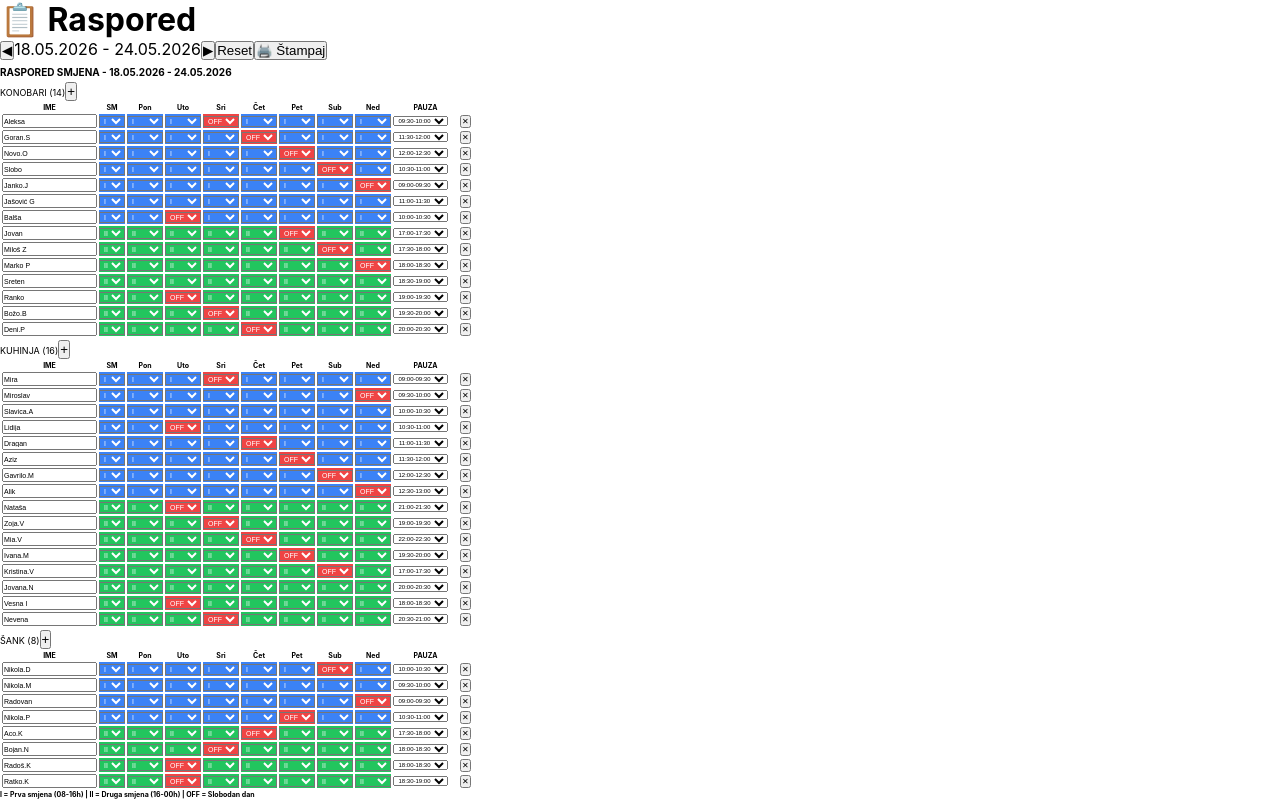
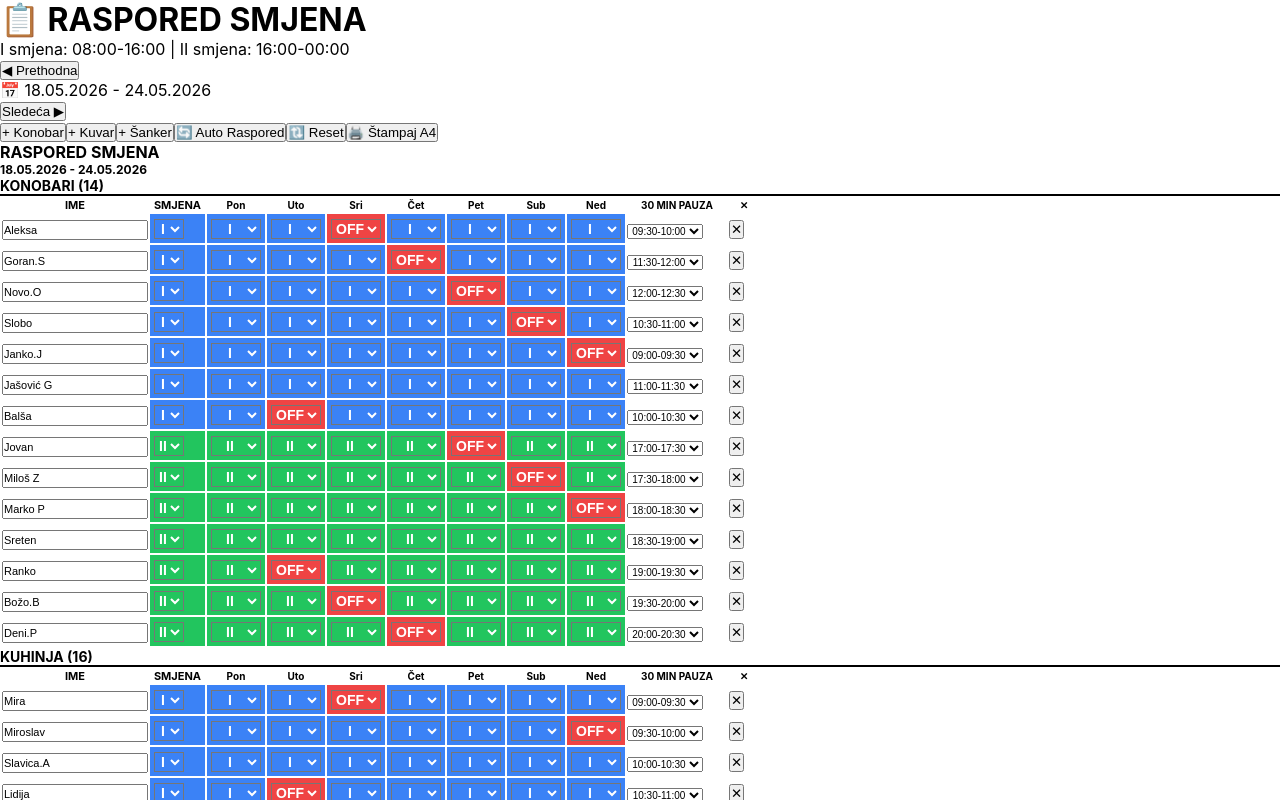
Before and after one commit to babaluu2025/raspored-smjena, a React (Vite) app: page / in a window 1280 px wide. Shown: the top 800 px of the page. Built offline with nearby package versions, Linux system fonts and the light colour scheme.

Commit message:
Update RasporedApp.jsx

```diff
--- a/src/components/RasporedApp.jsx
+++ b/src/components/RasporedApp.jsx
@@ -1,17 +1,27 @@
 import { useState, useEffect, useCallback } from 'react'
 
-const DANI = ["Pon", "Uto", "Sri", "Čet", "Pet", "Sub", "Ned"];
+// ------------------------------------------------------------
+//  KONSTANTE
+// ------------------------------------------------------------
+const DANI = [
+  "Ponedeljak", "Utorak", "Srijeda", "Četvrtak",
+  "Petak", "Subota", "Nedelja"
+];
+
 const SMJENE = ["I", "II", "OFF"];
 
 const PAUZE_PRVA = [
-  "09:00-09:30", "09:30-10:00", "10:00-10:30", "10:30-11:00",
-  "11:00-11:30", "11:30-12:00", "12:00-12:30", "12:30-13:00"
+  "09:00-09:30", "09:30-10:00", "10:00-10:30",
+  "10:30-11:00", "11:00-11:30", "11:30-12:00",
+  "12:00-12:30", "12:30-13:00", "13:00-13:30",
+  "13:30-14:00", "14:00-14:30", "14:30-15:00"
 ];
 
 const PAUZE_DRUGA = [
-  "17:00-17:30", "17:30-18:00", "18:00-18:30", "18:30-19:00",
-  "19:00-19:30", "19:30-20:00", "20:00-20:30", "20:30-21:00",
-  "21:00-21:30", "21:30-22:00", "22:00-22:30"
+  "17:00-17:30", "17:30-18:00", "18:00-18:30",
+  "18:30-19:00", "19:00-19:30", "19:30-20:00",
+  "20:00-20:30", "20:30-21:00", "21:00-21:30",
+  "21:30-22:00", "22:00-22:30", "22:30-23:00"
 ];
 
 const POCETNI_PODACI = {
@@ -61,6 +71,9 @@ const POCETNI_PODACI = {
   ]
 };
 
+// ------------------------------------------------------------
+//  POMOĆNE FUNKCIJE
+// ------------------------------------------------------------
 function getWeekDates(offset = 0) {
   const now = new Date();
   const day = now.getDay() || 7;
@@ -68,75 +81,155 @@ function getWeekDates(offset = 0) {
   monday.setDate(now.getDate() - day + 1 + (offset * 7));
   const sunday = new Date(monday);
   sunday.setDate(monday.getDate() + 6);
-  const fmt = (d) => `${String(d.getDate()).padStart(2, '0')}.${String(d.getMonth() + 1).padStart(2, '0')}.${d.getFullYear()}`;
+  const fmt = (d) =>
+    `${String(d.getDate()).padStart(2, '0')}.${String(d.getMonth() + 1).padStart(2, '0')}.${d.getFullYear()}`;
   return `${fmt(monday)} - ${fmt(sunday)}`;
 }
 
-const SektorTabela = ({ radnici, naslov, onAzurirajIme, onAzurirajSmjenu, onAzurirajDan, onAzurirajPauzu, onObrisi, onDodaj, sektor }) => {
+const seedShuffle = (array, seed) => {
+  const shuffled = [...array];
+  let m = shuffled.length;
+  let s = seed;
+  const pseudoRandom = () => {
+    s = (s * 1103515245 + 12345) & 0x7fffffff;
+    return s / 0x7fffffff;
+  };
+  while (m) {
+    const i = Math.floor(pseudoRandom() * m--);
+    [shuffled[m], shuffled[i]] = [shuffled[i], shuffled[m]];
+  }
+  return shuffled;
+};
+
+/**
+ * MAGIČNA FUNKCIJA - Pravi savršeno izbalansiranu listu slobodnih dana
+ * Garantuje da je razlika između dana max 1
+ */
+const napraviBalansiranuListu = (ukupnoRadnika, seed) => {
+  if (ukupnoRadnika === 0) return [];
+
+  const osnovno = Math.floor(ukupnoRadnika / 7);
+  const ostatak = ukupnoRadnika % 7;
+
+  // Pravimo idealan šablon
+  let lista = [];
+  for (let dan = 0; dan < 7; dan++) {
+    const broj = osnovno + (dan < ostatak ? 1 : 0);
+    for (let i = 0; i < broj; i++) {
+      lista.push(dan);
+    }
+  }
+
+  // Rotiramo da ne bude uvek isti dani sa viškom
+  const rotacija = seed % 7;
+  lista = lista.map(d => (d + rotacija) % 7);
+
+  // Mešamo
+  return seedShuffle(lista, seed * 31 + 17);
+};
+
+// ------------------------------------------------------------
+//  KOMPONENTA ZA TABELU
+// ------------------------------------------------------------
+const SektorTabela = ({ sektor, radnici, naslov, onAzurirajIme, onAzurirajSmjenu, onAzurirajDan, onAzurirajPauzu, onObrisi }) => {
   return (
-    <div className="mb-1 print:mb-0.5">
-      <div className="flex justify-between items-center mb-0.5">
-        <span className="font-bold uppercase" style={{fontSize:'9px'}}>{naslov} ({radnici.length})</span>
-        <button onClick={() => onDodaj(sektor)} className="no-print bg-green-600 text-white px-1.5 py-0.5 rounded text-[10px] leading-none">+</button>
-      </div>
-      <table className="w-full border-collapse" style={{fontSize:'7px'}}>
+    <div className="mb-3 print:mb-2">
+      <h2 className="text-sm font-bold mb-1 pb-1 text-center uppercase tracking-wider"
+          style={{ borderBottom: '2px solid black', fontSize: '14px', fontWeight: 'bold' }}>
+        {naslov} ({radnici.length})
+      </h2>
+      <div className="overflow-x-auto -mx-1 px-1">
+        <table className="w-full border-collapse text-xs">
           <thead>
             <tr>
-            <th className="border border-black bg-gray-200 p-0.5 text-left font-bold" style={{fontSize:'7px', minWidth:'55px'}}>IME</th>
-            <th className="border border-black bg-gray-200 p-0.5 text-center font-bold" style={{fontSize:'7px', width:'22px'}}>SM</th>
+              <th className="border border-black bg-gray-200 p-1.5 text-left font-bold sticky left-0 z-10"
+                  style={{ fontSize: '11px', minWidth: '100px' }}>IME</th>
+              <th className="border border-black bg-gray-200 p-1.5 text-center font-bold"
+                  style={{ fontSize: '11px', minWidth: '55px', width: '55px' }}>SMJENA</th>
               {DANI.map(dan => (
-              <th key={dan} className="border border-black bg-gray-200 p-0.5 text-center font-bold" style={{fontSize:'7px', width:'28px'}}>{dan}</th>
+                <th key={dan} className="border border-black bg-gray-200 p-1.5 text-center font-bold"
+                    style={{ fontSize: '10px', minWidth: '50px' }}>{dan.substring(0, 3)}</th>
               ))}
-            <th className="border border-black bg-yellow-200 p-0.5 text-center font-bold" style={{fontSize:'7px', minWidth:'65px'}}>PAUZA</th>
-            <th className="border border-black bg-gray-200 p-0.5 text-center no-print" style={{fontSize:'7px', width:'16px'}}></th>
+              <th className="border border-black bg-yellow-200 p-1.5 text-center font-bold"
+                  style={{ fontSize: '10px', minWidth: '100px' }}>30 MIN PAUZA</th>
+              <th className="border border-black bg-gray-200 p-1.5 text-center font-bold no-print"
+                  style={{ fontSize: '10px', width: '30px' }}>✕</th>
             </tr>
           </thead>
           <tbody>
             {radnici.map((radnik, index) => (
               <tr key={index}>
-              <td className="border border-black p-0.5 bg-white">
-                <input value={radnik.ime} onChange={(e) => onAzurirajIme(sektor, index, e.target.value)}
-                  className="w-full outline-none bg-transparent font-bold border-none" placeholder="..." style={{fontSize:'7px', minHeight:'14px'}} />
+                <td className="border border-black p-1 bg-white sticky left-0 z-10">
+                  <input
+                    value={radnik.ime}
+                    onChange={(e) => onAzurirajIme(sektor, index, e.target.value)}
+                    className="w-full outline-none bg-transparent font-bold border-none"
+                    placeholder="..."
+                    style={{ fontSize: '11px', minHeight: '20px' }}
+                  />
                 </td>
-              <td className="border border-black p-0 text-center" style={{backgroundColor: radnik.smjena === 'I' ? '#3B82F6' : '#22C55E'}}>
-                <select value={radnik.smjena} onChange={(e) => onAzurirajSmjenu(sektor, index, e.target.value)}
-                  className="w-full text-center font-bold border-none outline-none" style={{fontSize:'7px', backgroundColor:'transparent', color:'white'}}>
-                  <option value="I" style={{color:'black'}}>I</option>
-                  <option value="II" style={{color:'black'}}>II</option>
+                <td className="border border-black p-1 text-center align-middle"
+                    style={{ backgroundColor: radnik.smjena === 'I' ? '#3B82F6' : '#22C55E', padding: '4px' }}>
+                  <select
+                    value={radnik.smjena}
+                    onChange={(e) => onAzurirajSmjenu(sektor, index, e.target.value)}
+                    className="w-full text-center font-bold border-none outline-none"
+                    style={{ fontSize: '14px', fontWeight: 'bold', backgroundColor: 'transparent', color: 'white', cursor: 'pointer', textAlign: 'center', textAlignLast: 'center' }}
+                  >
+                    <option value="I" style={{color: 'black', backgroundColor: '#DBEAFE'}}>I</option>
+                    <option value="II" style={{color: 'black', backgroundColor: '#DCFCE7'}}>II</option>
                   </select>
                 </td>
                 {DANI.map(dan => {
                   const val = radnik.raspored[dan];
-                let bg = '#FFFFFF', tc = '#000000';
-                if (val === 'OFF') { bg = '#EF4444'; tc = '#FFFFFF'; }
-                else if (val === 'I') { bg = '#3B82F6'; tc = '#FFFFFF'; }
-                else if (val === 'II') { bg = '#22C55E'; tc = '#FFFFFF'; }
+                  let bg = '#FFFFFF';
+                  let textColor = '#000000';
+                  if (val === 'OFF') { bg = '#EF4444'; textColor = '#FFFFFF'; }
+                  else if (val === 'I') { bg = '#3B82F6'; textColor = '#FFFFFF'; }
+                  else if (val === 'II') { bg = '#22C55E'; textColor = '#FFFFFF'; }
                   return (
-                  <td key={dan} className="border border-black p-0 text-center" style={{backgroundColor: bg}}>
-                    <select value={val} onChange={(e) => onAzurirajDan(sektor, index, dan, e.target.value)}
-                      className="w-full text-center font-bold border-none outline-none" style={{fontSize:'7px', backgroundColor:'transparent', color: tc}}>
-                      {SMJENE.map(s => <option key={s} value={s} style={{color:'black'}}>{s}</option>)}
+                    <td key={dan} className="border border-black p-1 text-center align-middle"
+                        style={{ backgroundColor: bg, padding: '4px' }}>
+                      <select
+                        value={val}
+                        onChange={(e) => onAzurirajDan(sektor, index, dan, e.target.value)}
+                        className="w-full text-center font-bold border-none outline-none"
+                        style={{ fontSize: '14px', fontWeight: 'bold', backgroundColor: 'transparent', color: textColor, cursor: 'pointer', textAlign: 'center', textAlignLast: 'center' }}
+                      >
+                        {SMJENE.map(s => (
+                          <option key={s} value={s} style={{color: 'black', backgroundColor: 'white'}}>{s}</option>
+                        ))}
                       </select>
                     </td>
                   );
                 })}
-              <td className="border border-black p-0.5 bg-yellow-50">
-                <select value={radnik.pauza} onChange={(e) => onAzurirajPauzu(sektor, index, e.target.value)}
-                  className="w-full bg-transparent border-none outline-none font-bold" style={{fontSize:'6px', textAlignLast:'center'}}>
-                  {(radnik.smjena === "I" ? PAUZE_PRVA : PAUZE_DRUGA).map(p => <option key={p} value={p} style={{fontSize:'6px'}}>{p}</option>)}
+                <td className="border border-black p-1 bg-yellow-50">
+                  <select
+                    value={radnik.pauza}
+                    onChange={(e) => onAzurirajPauzu(sektor, index, e.target.value)}
+                    className="w-full bg-transparent border-none outline-none font-bold text-center"
+                    style={{ fontSize: '10px', textAlignLast: 'center' }}
+                  >
+                    {(radnik.smjena === "I" ? PAUZE_PRVA : PAUZE_DRUGA).map(p => (
+                      <option key={p} value={p}>{p}</option>
+                    ))}
                   </select>
                 </td>
-              <td className="border border-black p-0 text-center no-print">
-                <button onClick={() => onObrisi(sektor, index)} className="text-red-500 font-bold" style={{fontSize:'8px'}}>✕</button>
+                <td className="border border-black p-1 text-center no-print">
+                  <button onClick={() => onObrisi(sektor, index)} className="text-red-500 hover:text-red-700 font-bold">✕</button>
                 </td>
               </tr>
             ))}
           </tbody>
         </table>
       </div>
+    </div>
   );
 };
 
+// ------------------------------------------------------------
+//  GLAVNA APLIKACIJA
+// ------------------------------------------------------------
 export default function RasporedApp() {
   const [podaci, setPodaci] = useState(() => {
     const saved = localStorage.getItem('rasporedPodaci');
@@ -166,6 +259,8 @@ export default function RasporedApp() {
     });
   }, []);
 
+  // =========== HANDLERI ===========
+
   const azurirajIme = useCallback((sektor, index, ime) => {
     setPodaci(prev => {
       const novi = { ...prev };
@@ -180,7 +275,9 @@ export default function RasporedApp() {
       const novi = { ...prev };
       novi[sektor] = [...novi[sektor]];
       const radnik = { ...novi[sektor][index], smjena };
-      radnik.pauza = smjena === "I" ? PAUZE_PRVA[index % PAUZE_PRVA.length] : PAUZE_DRUGA[index % PAUZE_DRUGA.length];
+      radnik.pauza = smjena === "I"
+        ? PAUZE_PRVA[index % PAUZE_PRVA.length]
+        : PAUZE_DRUGA[index % PAUZE_DRUGA.length];
       novi[sektor][index] = radnik;
       return novi;
     });
@@ -191,8 +288,11 @@ export default function RasporedApp() {
       const novi = { ...prev };
       novi[sektor] = [...novi[sektor]];
       const radnik = { ...novi[sektor][index] };
-      if (vrijednost === "OFF") radnik.slobodniDan = DANI.indexOf(dan);
-      else radnik.smjena = vrijednost;
+      if (vrijednost === "OFF") {
+        radnik.slobodniDan = DANI.indexOf(dan);
+      } else {
+        radnik.smjena = vrijednost;
+      }
       novi[sektor][index] = radnik;
       return novi;
     });
@@ -207,21 +307,60 @@ export default function RasporedApp() {
     });
   }, []);
 
+  // =========== DODAVANJE RADNIKA SA PAMETNOM LOGIKOM ===========
   const dodajRadnika = (sektor) => {
     setPodaci(prev => {
       const novi = { ...prev };
       novi[sektor] = [...novi[sektor]];
-      const prva = novi[sektor].filter(r => r.smjena === "I").length;
-      const druga = novi[sektor].filter(r => r.smjena === "II").length;
+      const radnici = novi[sektor];
+      const ukupno = radnici.length + 1; // +1 jer dodajemo novog
+
+      // 1. Balansiramo smene - dodajemo tamo gde ima manje
+      const prva = radnici.filter(r => r.smjena === "I").length;
+      const druga = radnici.filter(r => r.smjena === "II").length;
       const smjena = prva <= druga ? "I" : "II";
-      const pauza = smjena === "I" ? PAUZE_PRVA[prva % PAUZE_PRVA.length] : PAUZE_DRUGA[druga % PAUZE_DRUGA.length];
-      novi[sektor].push({ ime: "", smjena, pauza, slobodniDan: novi[sektor].length % 7 });
+
+      // 2. Dodeljujemo pauzu
+      const pauza = smjena === "I"
+        ? PAUZE_PRVA[prva % PAUZE_PRVA.length]
+        : PAUZE_DRUGA[druga % PAUZE_DRUGA.length];
+
+      // 3. PRONALAZIMO NAJBOLJI SLOBODAN DAN
+      //    Koristimo istu logiku kao auto raspored - balansiramo!
+      const brojPoDanu = new Array(7).fill(0);
+      radnici.forEach(r => brojPoDanu[r.slobodniDan]++);
+
+      // Idealno bi bilo da svaki dan ima isti broj
+      const idealno = Math.floor(ukupno / 7);
+      const ostatak = ukupno % 7;
+
+      // Tražimo dan koji najviše odstupa od idealnog (ima premalo slobodnih)
+      let najboljiDan = 0;
+      let najmanjiBroj = Infinity;
+
+      for (let dan = 0; dan < 7; dan++) {
+        const idealnoZaOvajDan = idealno + (dan < ostatak ? 1 : 0);
+        const trenutno = brojPoDanu[dan];
+
+        // Ako ovaj dan ima manje od idealnog - to je kandidat
+        if (trenutno < idealnoZaOvajDan && trenutno < najmanjiBroj) {
+          najmanjiBroj = trenutno;
+          najboljiDan = dan;
+        }
+      }
+
+      // Ako nismo našli (svi dani već imaju idealno), uzimamo dan sa najmanje
+      if (najmanjiBroj === Infinity) {
+        najboljiDan = brojPoDanu.indexOf(Math.min(...brojPoDanu));
+      }
+
+      radnici.push({ ime: "", smjena, pauza, slobodniDan: najboljiDan });
       return novi;
     });
   };
 
   const obrisiRadnika = (sektor, index) => {
-    if (window.confirm("Obrisati?")) {
+    if (window.confirm("Sigurno želiš da obrišeš ovog radnika?")) {
       setPodaci(prev => {
         const novi = { ...prev };
         novi[sektor] = novi[sektor].filter((_, i) => i !== index);
@@ -230,10 +369,51 @@ export default function RasporedApp() {
     }
   };
 
+  // =========== AUTO RASPORED - SAVRŠEN BALANS ===========
+  const autoRasporedi = () => {
+    setPodaci(prev => {
+      const novi = { ...prev };
+
+      Object.keys(novi).forEach((sektor, sektorIndex) => {
+        const radnici = [...novi[sektor]];
+        const ukupno = radnici.length;
+
+        if (ukupno === 0) return;
+
+        // Kreiramo savršeno balansiranu listu dana
+        const seed = weekOffset * 100 + sektorIndex * 13 + Math.floor(Date.now() / 86400000);
+        const listaDana = napraviBalansiranuListu(ukupno, seed);
+
+        // Ispis za proveru
+        const brojPoDanu = new Array(7).fill(0);
+        listaDana.forEach(d => brojPoDanu[d]++);
+        console.log(`✅ ${sektor} (${ukupno}):`, DANI.map((d, i) => `${d.substring(0,3)}:${brojPoDanu[i]}`).join(' | '));
+
+        // Dodeljujemo radnicima
+        const noviRadnici = radnici.map((radnik, index) => {
+          let dan = listaDana[index];
+
+          // Ako je isti dan kao prošle nedelje - pomeri
+          if (radnik.slobodniDan === dan && ukupno > 1) {
+            dan = (dan + 1) % 7;
+          }
+
+          return { ...radnik, slobodniDan: dan };
+        });
+
+        novi[sektor] = noviRadnici;
+      });
+
+      return novi;
+    });
+  };
+
   const resetujPodatke = () => {
-    if (window.confirm("Resetovati SVE?")) {
+    if (window.confirm("Resetovati SVE podatke na početne?")) {
       localStorage.removeItem('rasporedPodaci');
       setPodaci(POCETNI_PODACI);
+      setWeekOffset(0);
+      setDatumPrikaz(getWeekDates(0));
     }
   };
 
@@ -241,53 +421,78 @@ export default function RasporedApp() {
   const kuhinjaRaspored = generisiRaspored(podaci.KUHINJA);
   const sankRaspored = generisiRaspored(podaci.ŠANK);
 
+  // =========== RENDER ===========
   return (
     <div className="min-h-screen bg-gray-100 print:bg-white">
       <style>{`
         @media print {
-          @page { size: A4 portrait; margin: 5mm; }
-          body { background: white !important; -webkit-print-color-adjust: exact !important; print-color-adjust: exact !important; }
+          @page { size: A4 portrait; margin: 8mm; }
+          body { background: white !important; -webkit-print-color-adjust: exact !important; print-color-adjust: exact !important; color-adjust: exact !important; }
           .no-print { display: none !important; }
-          table { border-collapse: collapse !important; width: 100% !important; }
-          th, td { border: 1px solid black !important; padding: 1px !important; }
-          input, select { border: none !important; background: transparent !important; -webkit-appearance: none; font-size: 6px !important; font-weight: bold !important; }
-          th { font-size: 7px !important; background-color: #E5E5E5 !important; }
+          table { width: 100% !important; border-collapse: collapse !important; }
+          th, td { border: 1px solid black !important; }
+          input, select { border: none !important; background: transparent !important; -webkit-appearance: none; -moz-appearance: none; font-size: 11px !important; font-weight: bold !important; color: black !important; }
+          th { font-size: 10px !important; font-weight: bold !important; background-color: #E5E5E5 !important; }
+          h2 { font-size: 13px !important; font-weight: bold !important; border-bottom: 2px solid black !important; }
         }
       `}</style>
 
-      <div className="bg-white shadow mb-2 no-print">
-        <div className="max-w-full mx-auto p-2">
-          <div className="flex flex-wrap items-center gap-2">
-            <h1 className="text-lg font-bold">📋 Raspored</h1>
-            <button onClick={() => promeniSedmicu(-1)} className="bg-gray-600 text-white px-2 py-1 rounded text-xs">◀</button>
-            <span className="font-bold text-xs">{datumPrikaz}</span>
-            <button onClick={() => promeniSedmicu(1)} className="bg-gray-600 text-white px-2 py-1 rounded text-xs">▶</button>
-            <button onClick={resetujPodatke} className="bg-gray-500 text-white px-2 py-1 rounded text-xs">Reset</button>
-            <button onClick={() => window.print()} className="bg-black text-white px-3 py-1 rounded text-xs font-bold">🖨️ Štampaj</button>
+      <div className="bg-white shadow-lg mb-4 no-print">
+        <div className="max-w-full mx-auto p-3 sm:p-4">
+          <div className="flex flex-wrap justify-between items-center gap-3 mb-3">
+            <div>
+              <h1 className="text-xl sm:text-3xl font-bold">📋 RASPORED SMJENA</h1>
+              <p className="text-xs sm:text-sm text-gray-500">I smjena: 08:00-16:00 | II smjena: 16:00-00:00</p>
+            </div>
+          </div>
+          <div className="flex flex-wrap items-center gap-2 mb-3">
+            <button onClick={() => promeniSedmicu(-1)} className="bg-gray-600 text-white px-3 py-1.5 rounded text-sm hover:bg-gray-700">◀ Prethodna</button>
+            <div className="bg-white border-2 border-gray-300 px-3 py-1.5 rounded font-bold text-sm min-w-[200px] text-center">📅 {datumPrikaz}</div>
+            <button onClick={() => promeniSedmicu(1)} className="bg-gray-600 text-white px-3 py-1.5 rounded text-sm hover:bg-gray-700">Sledeća ▶</button>
+          </div>
+          <div className="flex flex-wrap gap-2">
+            <button onClick={() => dodajRadnika('KONOBARI')} className="bg-green-600 text-white px-3 py-1.5 rounded text-xs sm:text-sm hover:bg-green-700">+ Konobar</button>
+            <button onClick={() => dodajRadnika('KUHINJA')} className="bg-green-600 text-white px-3 py-1.5 rounded text-xs sm:text-sm hover:bg-green-700">+ Kuvar</button>
+            <button onClick={() => dodajRadnika('ŠANK')} className="bg-green-600 text-white px-3 py-1.5 rounded text-xs sm:text-sm hover:bg-green-700">+ Šanker</button>
+            <button onClick={autoRasporedi} className="bg-blue-600 text-white px-3 py-1.5 rounded text-xs sm:text-sm hover:bg-blue-700 font-bold">🔄 Auto Raspored</button>
+            <button onClick={resetujPodatke} className="bg-gray-600 text-white px-3 py-1.5 rounded text-xs sm:text-sm hover:bg-gray-700">🔃 Reset</button>
+            <button onClick={() => window.print()} className="bg-black text-white px-4 py-1.5 rounded text-xs sm:text-sm font-bold hover:bg-gray-800">🖨️ Štampaj A4</button>
           </div>
         </div>
       </div>
 
-      <div className="max-w-full mx-auto px-1 print:px-0">
-        <div className="bg-white rounded shadow print:shadow-none p-1 print:p-0">
-          <div className="hidden print:block text-center mb-1">
-            <span style={{fontSize:'10px', fontWeight:'bold'}}>RASPORED SMJENA - {datumPrikaz}</span>
+      <div className="max-w-full mx-auto px-2 sm:px-4 print:px-0">
+        <div className="bg-white rounded-lg shadow print:shadow-none p-2 sm:p-4 print:p-0">
+          <div className="hidden print:block text-center mb-2">
+            <h1 style={{fontSize: '16px', fontWeight: 'bold'}}>RASPORED SMJENA</h1>
+            <p style={{fontSize: '12px', fontWeight: 'bold'}}>{datumPrikaz}</p>
           </div>
 
           <SektorTabela sektor="KONOBARI" radnici={konobariRaspored} naslov="KONOBARI"
             onAzurirajIme={azurirajIme} onAzurirajSmjenu={azurirajSmjenu}
-            onAzurirajDan={azurirajDan} onAzurirajPauzu={azurirajPauzu} onObrisi={obrisiRadnika} onDodaj={dodajRadnika} />
+            onAzurirajDan={azurirajDan} onAzurirajPauzu={azurirajPauzu} onObrisi={obrisiRadnika} />
 
           <SektorTabela sektor="KUHINJA" radnici={kuhinjaRaspored} naslov="KUHINJA"
             onAzurirajIme={azurirajIme} onAzurirajSmjenu={azurirajSmjenu}
-            onAzurirajDan={azurirajDan} onAzurirajPauzu={azurirajPauzu} onObrisi={obrisiRadnika} onDodaj={dodajRadnika} />
+            onAzurirajDan={azurirajDan} onAzurirajPauzu={azurirajPauzu} onObrisi={obrisiRadnika} />
 
           <SektorTabela sektor="ŠANK" radnici={sankRaspored} naslov="ŠANK"
             onAzurirajIme={azurirajIme} onAzurirajSmjenu={azurirajSmjenu}
-            onAzurirajDan={azurirajDan} onAzurirajPauzu={azurirajPauzu} onObrisi={obrisiRadnika} onDodaj={dodajRadnika} />
+            onAzurirajDan={azurirajDan} onAzurirajPauzu={azurirajPauzu} onObrisi={obrisiRadnika} />
 
-          <div className="hidden print:block text-center mt-1" style={{fontSize:'7px', fontWeight:'bold'}}>
-            I = Prva smjena (08-16h) | II = Druga smjena (16-00h) | OFF = Slobodan dan
+          <div className="hidden print:block mt-2 pt-1 border-t border-black text-xs font-bold">
+            I = Prva smjena &nbsp;&nbsp;|&nbsp;&nbsp; II = Druga smjena &nbsp;&nbsp;|&nbsp;&nbsp; OFF = Slobodan dan
+          </div>
+        </div>
+      </div>
+
+      <div className="max-w-full mx-auto px-2 sm:px-4 mt-4 no-print">
+        <div className="bg-white rounded-lg shadow p-3 text-sm">
+          <h3 className="font-bold mb-2">📌 Legenda:</h3>
+          <div className="grid grid-cols-1 sm:grid-cols-3 gap-2">
+            <div><span className="inline-block w-4 h-4 mr-2" style={{backgroundColor: '#3B82F6', border: '1px solid black'}}></span><strong>I</strong> = Prva smjena (08:00-16:00)</div>
+            <div><span className="inline-block w-4 h-4 mr-2" style={{backgroundColor: '#22C55E', border: '1px solid black'}}></span><strong>II</strong> = Druga smjena (16:00-00:00)</div>
+            <div><span className="inline-block w-4 h-4 mr-2" style={{backgroundColor: '#EF4444', border: '1px solid black'}}></span><strong>OFF</strong> = Slobodan dan</div>
           </div>
         </div>
       </div>
```
Lines whose indentation alone changed are shown as unchanged.
